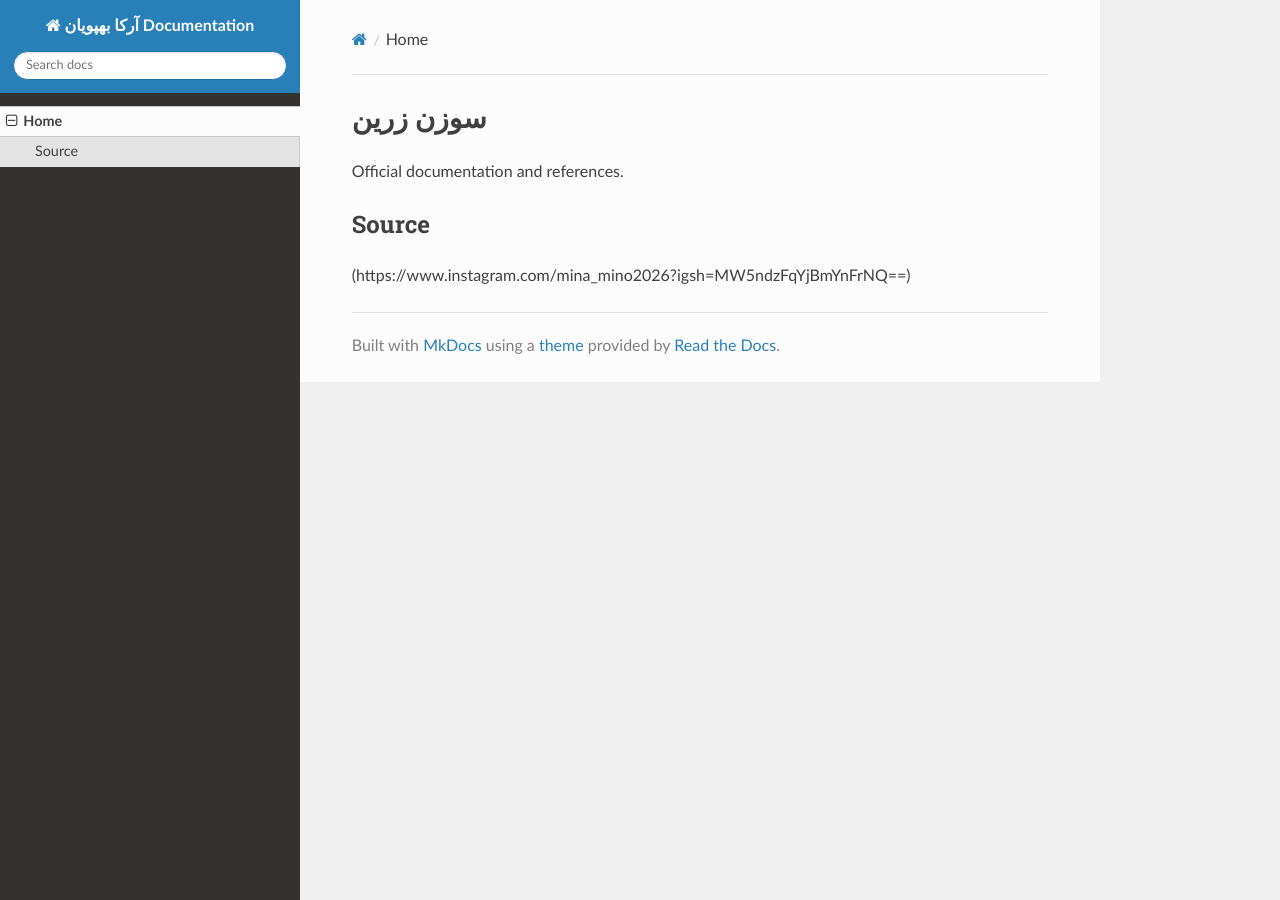
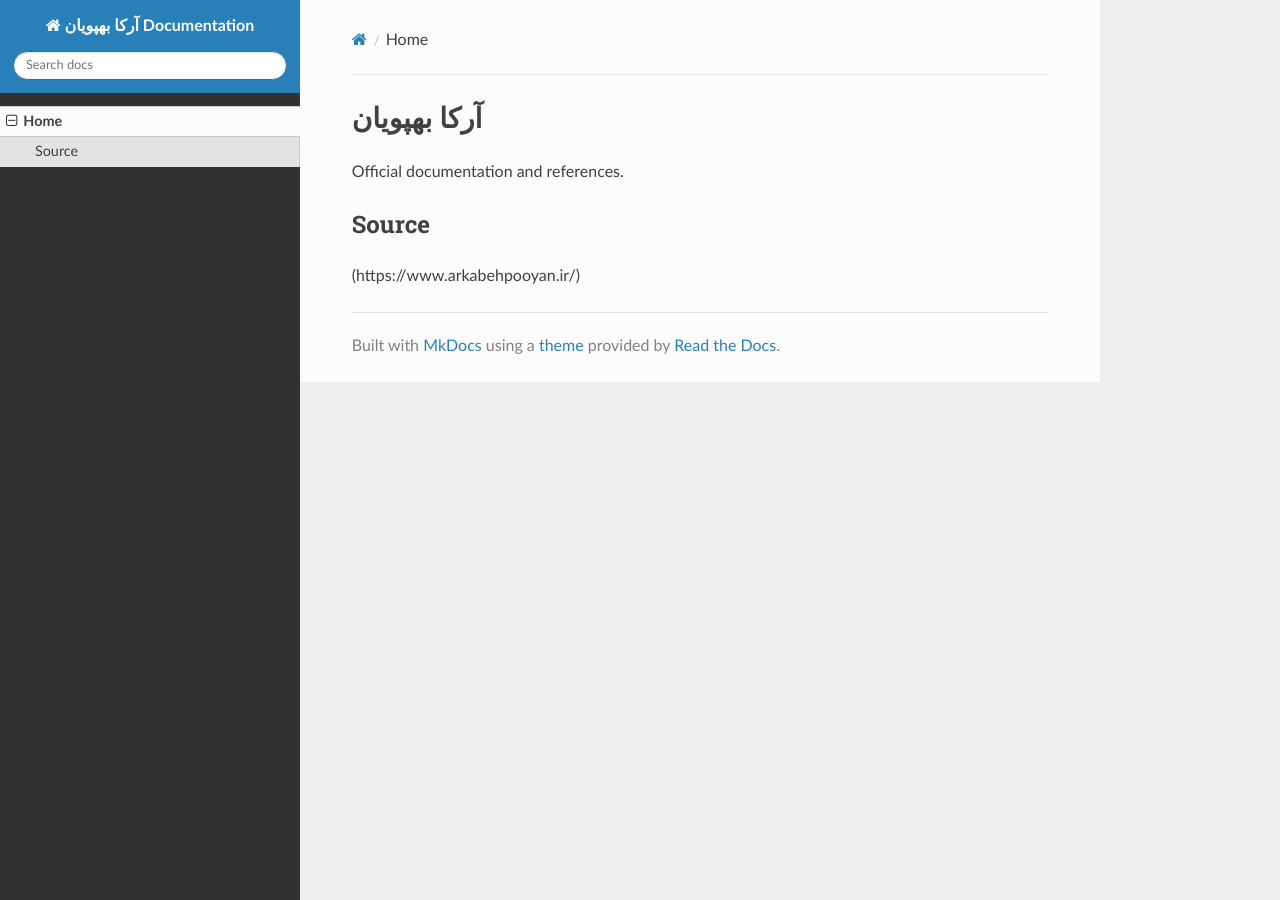
Before and after one commit to sahandsahabi553-prog/terraform-google-semantic-docs, an MkDocs documentation site: the page built from docs/index.md, in a window 1280 px wide. Built offline with MkDocs 1.6.1, drawn with Linux system fonts in a browser that asks for light colours; nearby versions of some CDN libraries.

Commit message:
Add RTD index

```diff
--- a/docs/index.md
+++ b/docs/index.md
@@ -1,6 +1,6 @@
-# سوزن زرین
+# آرکا بهپویان
 
 Official documentation and references.
 
 ## Source
-(https://www.instagram.com/mina_mino2026?igsh=MW5ndzFqYjBmYnFrNQ==)
+(https://www.arkabehpooyan.ir/)
```
